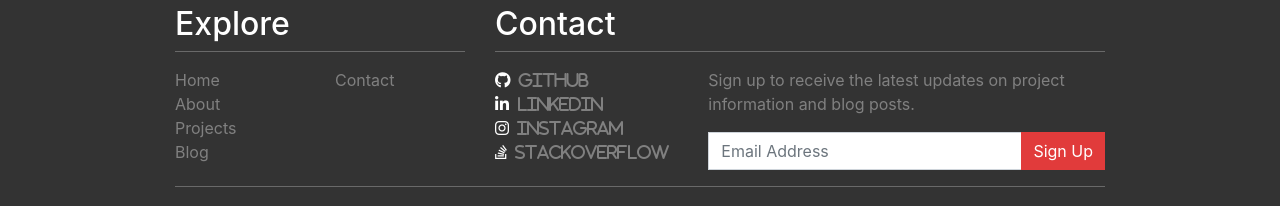
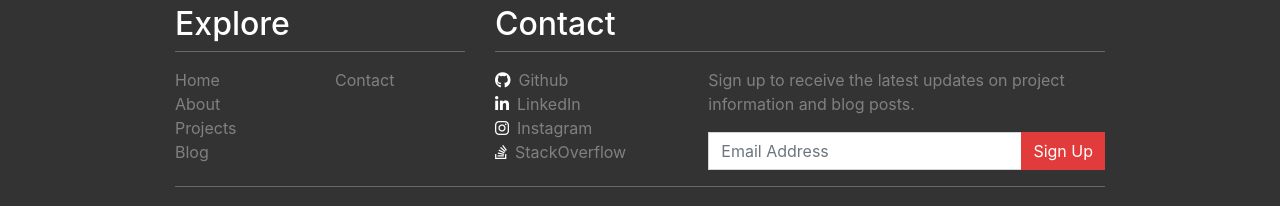
Before and after one commit to ambrossRake/portfolio-website, an Angular app: page / in a window 1280 px wide. Shown: the part 1178-1384 px from the top of the page. Built offline with nearby package versions, Linux system fonts and the light colour scheme; no server answers.

Commit message:
Fixed foot font and refactored project cards

```diff
--- a/src/app/fat-footer/fat-footer.component.css
+++ b/src/app/fat-footer/fat-footer.component.css
@@ -14,6 +14,10 @@
 
 a, p{
   color: #808080;
+}
+
+a {
+	font-family: -apple-system,BlinkMacSystemFont,"Segoe UI",Roboto,"Helvetica Neue",Arial,"Noto Sans",sans-serif,"Apple Color Emoji","Segoe UI Emoji","Segoe UI Symbol","Noto Color Emoji";
 }
 
 a:link {
--- a/src/app/fat-footer/fat-footer.component.html
+++ b/src/app/fat-footer/fat-footer.component.html
@@ -30,7 +30,7 @@
                 <li class="fa fa-github"><a href="https://github.com/ambrossRake/" class="ml-2">Github</a></li>
                 <li class="fa fa-linkedin"><a href="https://www.linkedin.com/in/isaiah-johnson-a8b744171" class="ml-2">LinkedIn</a></li>
                 <li class="fa fa-instagram"><a href="https://www.instagram.com/ambross.r/" class="ml-2">Instagram</a></li>
-                <li class="fa fa-stack-overflow"><a href="https://stackoverflow.com/users/9281048/ambross-rake" class="ml-2">StackOverflow</a></li>
+                <li class="fa fa-stack-overflow"><a href="https://stackoverflow.com/users/9281048/ambross-rake" class="ml-2" >StackOverflow</a></li>
               </ul>
             </div>
             <div class="col-sm-8">
--- a/src/app/project-card/project-card.component.ts
+++ b/src/app/project-card/project-card.component.ts
@@ -6,7 +6,7 @@
   templateUrl: './project-card.component.html',
   styleUrls: ['./project-card.component.css']
 })
-export class ProjectCardComponent implements OnInit {
+export class ProjectCardComponent{
   @Input("repository") repository: Repository;
 
   constructor() { }
```
